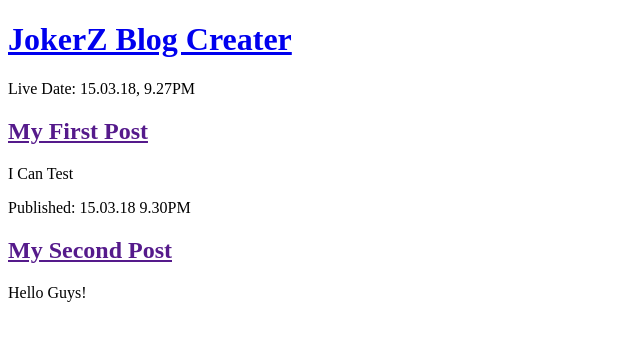
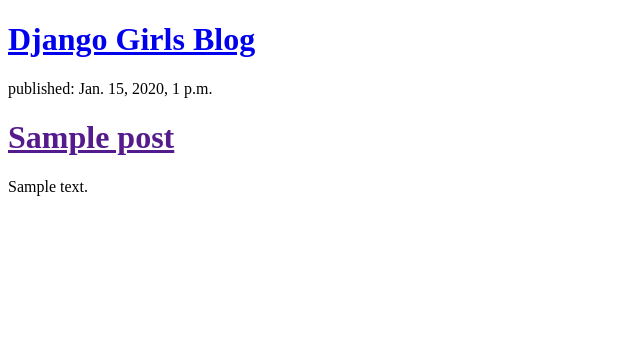
Before and after one commit to JokerZ01/my-first-blog, a Django app: template blog/templates/blog/post_list.html in a window 1280 px wide. Shown: the top 341 px of the page, without its empty margins (0-640 px from the left). Run offline with Django 3.2, Linux system fonts and the light colour scheme; the template is opened without the code that fills it: values that come from a table or form of the project are taken from there, others are empty; tables that the repository leaves empty hold one stand-in row (values such as "Sample post").

Commit message:
Veritanımdam göderi göstermek için template'ler değiştirildi

```diff
--- a/blog/templates/blog/post_list.html
+++ b/blog/templates/blog/post_list.html
@@ -1,28 +1,16 @@
 <!DOCTYPE html>
 <html>
-    <head>
-        <title>JokerZ</title>
-
-    </head>
 
 
+    <div>
+        <h1><a href="/">Django Girls Blog</a></h1>
+    </div>
 
-
-    <body>
+    {% for post in posts %}
         <div>
-            <h1><a href="/">JokerZ Blog Creater</a> </h1>
+            <p>published: {{ post.published_date }}</p>
+            <h1><a href="">{{ post.title }}</a></h1>
+            <p>{{ post.text|linebreaksbr }}</p>
         </div>
-
-        <div>
-            <p>Live Date: 15.03.18, 9.27PM</p>
-            <h2><a href="">My First Post</a> </h2>
-            <p>I Can Test</p>
-        </div>
-
-        <div>
-            <p>Published: 15.03.18 9.30PM</p>
-            <h2><a href="">My Second Post</a> </h2>
-            <p>Hello Guys!</p>
-        </div>
-    </body>
+    {% endfor %}
 </html>
--- a/blog/views.py
+++ b/blog/views.py
@@ -1,6 +1,9 @@
 from django.shortcuts import render
+from django.utils import timezone
+from .models import Post
 
 # Create your views here.
 
 def post_list(request):
-    return render(request, 'blog/post_list.html', {})
+    posts = Post.objects.filter(published_date__lte=timezone.now()).order_by('published_date')
+    return render(request, 'blog/post_list.html', {'posts': posts})
```
